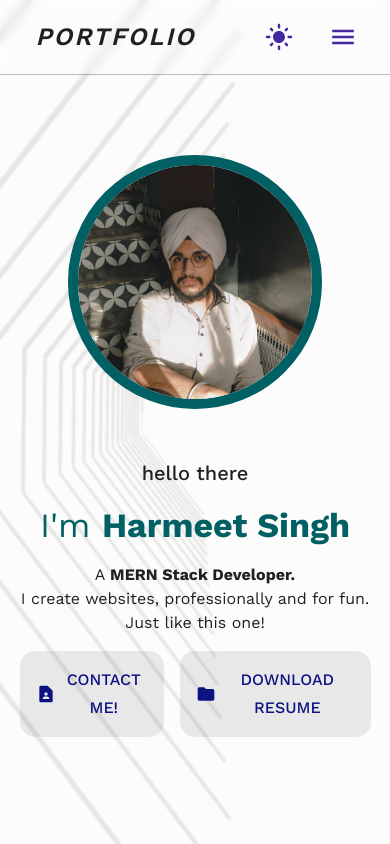
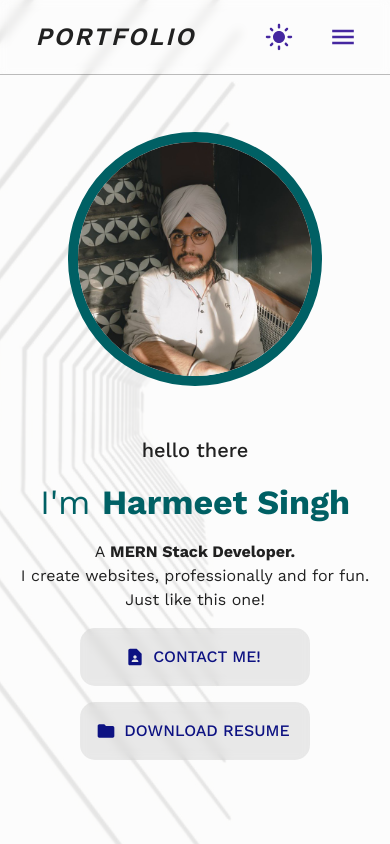
Before and after one commit to harmeet9013/harmeet9013.github.io, a React (Vite) app: page / in a window 390 px wide. Shown: the top 844 px of the page. Built offline with nearby package versions, Linux system fonts and the light colour scheme.

Commit message:
Touch up changes.

```diff
--- a/src/App.jsx
+++ b/src/App.jsx
@@ -41,7 +41,7 @@ export default function App() {
             },
             backdrop: "rgba(0, 0, 0, 0.6)",
             background: {
-                drawer: "rgba(0, 0, 0, 0.7)",
+                drawer: "rgba(0, 0, 0, 0.85)",
             },
         },
         ...CustomCssBaseline,
@@ -59,7 +59,7 @@ export default function App() {
             },
             backdrop: "rgba(0, 0, 0, 0.6)",
             background: {
-                drawer: "rgba(255, 255, 255, 0.8)",
+                drawer: "rgba(255, 255, 255, 0.85)",
             },
         },
         ...CustomCssBaseline,
--- a/src/components/BackgroundIntro.jsx
+++ b/src/components/BackgroundIntro.jsx
@@ -21,6 +21,7 @@ export default function BackgroundIntro({ darkMode, setShowPrompt }) {
         transition: "all 500ms ease",
         backgroundColor: theme.palette.action.selected,
         color: theme.palette.text.primary,
+        backdropFilter: "blur(5px)",
         fontSize: "16px",
         borderRadius: "15px",
         padding: "15px 20px",
@@ -106,7 +107,7 @@ export default function BackgroundIntro({ darkMode, setShowPrompt }) {
                         <br />
                         Just like this one!
                     </Typography>
-                    <Stack spacing={2} direction="row">
+                    <Stack spacing={2} direction={isMobile ? "column" : "row"}>
                         <CustomButton
                             sx={{
                                 color: (theme) => theme.palette.accent.primary,
--- a/src/components/Heading.jsx
+++ b/src/components/Heading.jsx
@@ -138,7 +138,9 @@ export default function Heading({ darkMode, setDarkMode, setShowPrompt }) {
             >
                 {/* Header name */}
                 <NavbarButton
-                    href="#home"
+                    onClick={() => {
+                        scrollToSection("home");
+                    }}
                     sx={{
                         fontSize: isMobile ? "25px" : "40px",
                         letterSpacing: isMobile ? "2px" : "8px",
--- a/src/components/Projects.jsx
+++ b/src/components/Projects.jsx
@@ -134,6 +134,7 @@ export default function Projects() {
                         return (
                             // individual component of the project
                             <ProjectStack
+                                key={project.label}
                                 onClick={() => {
                                     window.open(project.link, "_blank");
                                 }}
```
